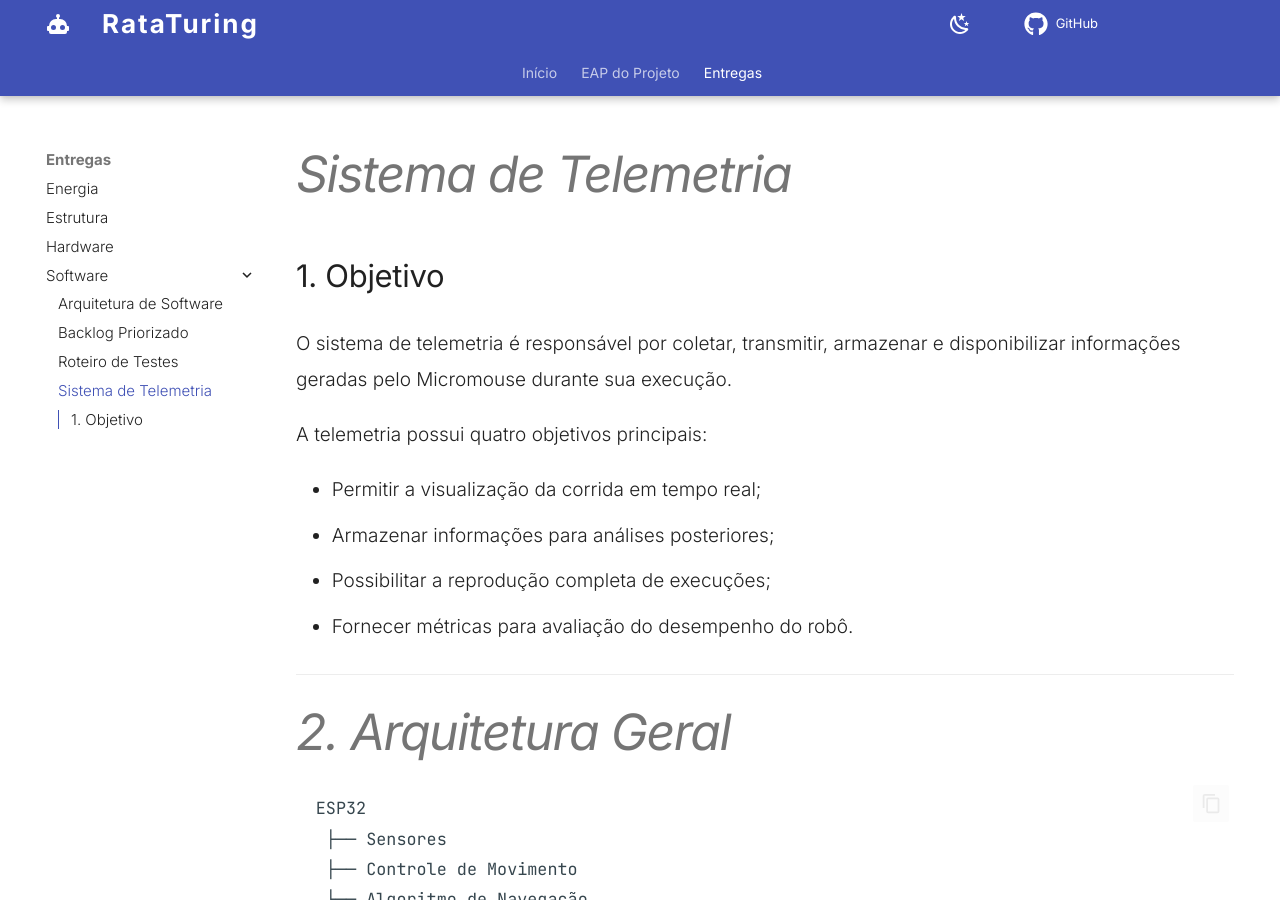
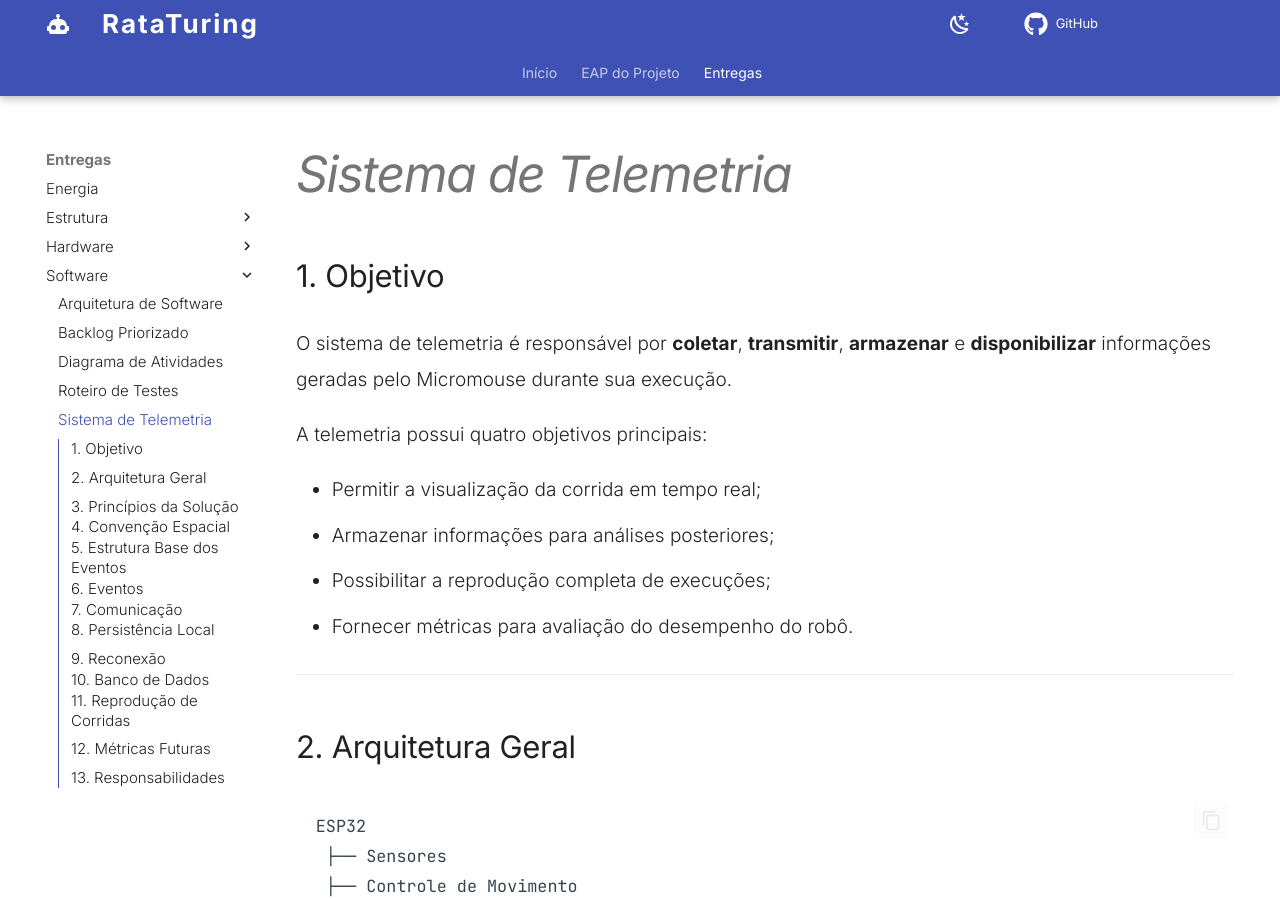
Before and after one commit to fcte-pi1/2026_1_PI1_Grupo02_Bruno, an MkDocs documentation site: the page built from docs/pages/software/telemetria.md, in a window 1280 px wide and 900 px high. Built offline with MkDocs 1.6.1 and Material for MkDocs 9.7.7, drawn with Linux system fonts in a browser that asks for light colours; comment, search, counter and statistics services are not loaded; some of the changed text lies outside the part shown.

Commit message:
docs: no pages corrige documentos de software, corrige caminho de imagens, adiciona documentos de estruturas e hardware

````diff
--- a/docs/pages/software/telemetria.md
+++ b/docs/pages/software/telemetria.md
@@ -2,7 +2,7 @@
 
 ## 1. Objetivo
 
-O sistema de telemetria é responsável por coletar, transmitir, armazenar e disponibilizar informações geradas pelo Micromouse durante sua execução.
+O sistema de telemetria é responsável por **coletar**, **transmitir**, **armazenar** e **disponibilizar** informações geradas pelo Micromouse durante sua execução.
 
 A telemetria possui quatro objetivos principais:
 
@@ -13,7 +13,7 @@
 
 ---
 
-# 2. Arquitetura Geral
+## 2. Arquitetura Geral
 
 ```text
 ESP32
@@ -40,9 +40,9 @@
 
 ---
 
-# 3. Princípios da Solução
+## 3. Princípios da Solução
 
-## 3.1 Arquitetura Orientada a Eventos
+### 3.1 Arquitetura Orientada a Eventos
 
 A telemetria será baseada em eventos.
 
@@ -58,7 +58,7 @@
 * cálculo da rota ótima;
 * finalização da corrida.
 
-Essa abordagem reduz:
+**Essa abordagem reduz:**
 
 * consumo de banda;
 * uso de memória;
@@ -66,7 +66,7 @@
 
 ---
 
-## 3.2 Fonte Primária dos Dados
+### 3.2 Fonte Primária dos Dados
 
 A ESP32 é considerada a fonte primária dos dados.
 
@@ -80,11 +80,11 @@
 
 ---
 
-# 4. Convenção Espacial
+## 4. Convenção Espacial
 
-## Sistema Cartesiano
+### 4.1 Sistema Cartesiano
 
-Origem:
+#### Origem:
 
 ```text
 (0,0)
@@ -92,7 +92,7 @@
 
 Localizada no canto inferior esquerdo do labirinto.
 
-### Eixo X
+#### Eixo X
 
 Cresce para a direita (Leste).
 
@@ -100,7 +100,7 @@
 x++
 ```
 
-### Eixo Y
+#### Eixo Y
 
 Cresce para cima (Norte).
 
@@ -110,7 +110,7 @@
 
 ---
 
-## Movimentação
+### 4.2 Movimentação
 
 | Direção | Operação |
 | ------- | -------- |
@@ -121,7 +121,7 @@
 
 ---
 
-# 5. Estrutura Base dos Eventos
+## 5. Estrutura Base dos Eventos
 
 Todos os eventos devem possuir a seguinte estrutura:
 
@@ -135,7 +135,7 @@
 }
 ```
 
-## Campos
+#### Campos
 
 | Campo        | Descrição                           |
 | ------------ | ----------------------------------- |
@@ -147,9 +147,9 @@
 
 ---
 
-# 6. Eventos
+## 6. Eventos
 
-## 6.1 run_started
+### 6.1 run_started
 
 Disparado uma única vez ao iniciar uma corrida.
 
@@ -167,7 +167,7 @@
 }
 ```
 
-### Campos
+#### Campos
 
 | Campo     | Descrição                     |
 | --------- | ----------------------------- |
@@ -177,7 +177,7 @@
 
 ---
 
-## 6.2 cell_discovered
+### 6.2 cell_discovered
 
 Disparado sempre que o robô entra em uma nova célula.
 
@@ -195,7 +195,7 @@
 }
 ```
 
-### Campos
+#### Campos
 
 | Campo | Descrição          |
 | ----- | ------------------ |
@@ -205,7 +205,7 @@
 
 ---
 
-### Bitmask de Paredes
+#### Bitmask de Paredes
 
 | Parede | Bit | Valor |
 | ------ | --- | ----- |
@@ -214,7 +214,7 @@
 | Leste  | 2   | 4     |
 | Oeste  | 3   | 8     |
 
-### Exemplos
+#### Exemplos
 
 ```json
 {
@@ -242,7 +242,7 @@
 
 ---
 
-## 6.3 optimal_path_calculated
+### 6.3 optimal_path_calculated
 
 Disparado quando o algoritmo encontrar a rota ótima.
 
@@ -264,13 +264,13 @@
 }
 ```
 
-### Objetivo
+#### Objetivo
 
 Permitir que a interface web desenhe a rota calculada pelo FloodFill.
 
 ---
 
-## 6.4 fast_run_started
+### 6.4 fast_run_started
 
 Disparado imediatamente antes da corrida rápida.
 
@@ -285,7 +285,7 @@
 
 ---
 
-## 6.5 run_finished
+### 6.5 run_finished
 
 Disparado uma única vez ao finalizar a corrida.
 
@@ -303,7 +303,7 @@
 }
 ```
 
-### Campos
+#### Campos
 
 | Campo   | Descrição           |
 | ------- | ------------------- |
@@ -313,13 +313,13 @@
 
 ---
 
-# 7. Comunicação
+## 7. Comunicação
 
-## Protocolo
+### 7.1 Protocolo
 
 A comunicação ocorrerá utilizando WebSocket.
 
-Objetivos:
+#### Objetivo
 
 * Baixa latência;
 * Comunicação bidirecional;
@@ -327,11 +327,11 @@
 
 ---
 
-# 8. Persistência Local
+## 8. Persistência Local
 
 A ESP32 deverá manter um buffer local contendo eventos ainda não confirmados.
 
-Estrutura conceitual:
+**Estrutura conceitual:**
 
 ```cpp
 struct TelemetryEvent {
@@ -340,16 +340,16 @@
 };
 ```
 
-Os eventos podem permanecer:
+**Os eventos podem permanecer:**
 
 * em RAM durante a execução;
 * em LittleFS para persistência prolongada.
 
 ---
 
-# 9. Reconexão
+## 9. Reconexão
 
-## Perda de Conexão
+### 9.1 Perda de Conexão
 
 Ao detectar desconexão:
 
@@ -360,7 +360,7 @@
 
 ---
 
-## ACK
+### 9.2 ACK
 
 O backend poderá confirmar o recebimento:
 
@@ -376,11 +376,11 @@
 
 ---
 
-# 10. Banco de Dados
+## 10. Banco de Dados
 
 O backend deverá armazenar:
 
-## Corridas
+### 10.1 Corridas
 
 * id_corrida
 * data
@@ -389,7 +389,7 @@
 * duração
 * sucesso
 
-## Eventos
+### 10.2 Eventos
 
 * event_id
 * id_corrida
@@ -412,7 +412,7 @@
 
 ---
 
-# 12. Métricas Futuras
+## 12. Métricas Futuras
 
 A arquitetura deverá permitir expansão para:
 
@@ -427,29 +427,29 @@
 
 ---
 
-# 13. Responsabilidades
+## 13. Responsabilidades
 
-## Firmware
+### 13.1 Firmware
 
 * Gerar eventos;
 * Gerenciar buffer local;
 * Transmitir eventos;
 * Realizar retransmissão após reconexão.
 
-## Backend
+### 13.2 Backend
 
 * Receber eventos;
 * Validar eventos;
 * Persistir eventos;
 * Disponibilizar APIs.
 
-## Frontend
+### 13.3 Frontend
 
 * Visualização em tempo real;
 * Replay de corridas;
 * Dashboard de métricas.
 
-## Equipe de Dados
+### 13.4 Equipe de Dados
 
 * Definição de métricas;
 * Geração de relatórios;
--- a/mkdocs.yml
+++ b/mkdocs.yml
@@ -36,7 +36,6 @@
     text: Inter
     code: JetBrains Mono
 
-
   icon:
     repo: fontawesome/brands/github
     logo: material/robot
@@ -64,11 +63,16 @@
      - Estrutura Analítica: pages/eap/eap.md
   - Entregas:
     - Energia: pages/energia/energia.md
-    - Estrutura: pages/estrutura/estrutura.md
-    - Hardware: pages/hardware/hardware.md
+    - Estrutura:
+      - Requisitos de Estrutura: pages/estrutura/requisitos-estrutura.md
+      - Chassi e Labirinto: pages/estrutura/estrutura.md
+    - Hardware:
+      - Requisitos de Hardware: pages/hardware/requisitos-hw.md
+      - Descrição de Hardware: pages/hardware/hardware.md
     - Software:
       - Arquitetura de Software: pages/software/arquitetura_software.md
       - Backlog Priorizado: pages/software/backlog.md
+      - Diagrama de Atividades: pages/software/diagrama-atividades.md
       - Roteiro de Testes: pages/software/roteiro-de-testes.md
       - Sistema de Telemetria: pages/software/telemetria.md
 
````
Also changed, not shown: other parts of docs/pages/software/telemetria.md (+3 -3 lines), docs/pages/eap/eap.md (+4 -4 lines), docs/pages/estrutura/estrutura.md (+128 -0 lines), docs/pages/estrutura/requisitos-estrutura.md (added, +11 -0 lines), docs/pages/hardware/hardware.md (+47 -0 lines), docs/pages/hardware/requisitos-hw.md (added, +13 -0 lines), docs/pages/software/arquitetura_software.md (+11 -15 lines), docs/pages/software/backlog.md (+10 -10 lines), docs/pages/software/diagrama-atividades.md (added, +70 -0 lines), docs/pages/software/roteiro-de-testes.md (+18 -16 lines), docs/assets/diagrama-de-atividades.png (renamed from docs/pages/software/Diagrama-de-atividades.png).
